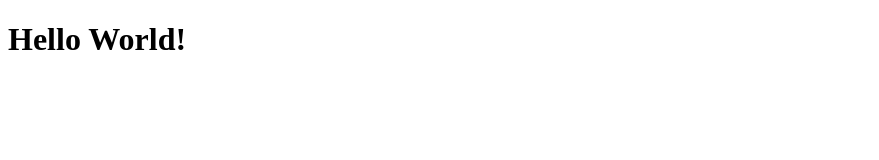
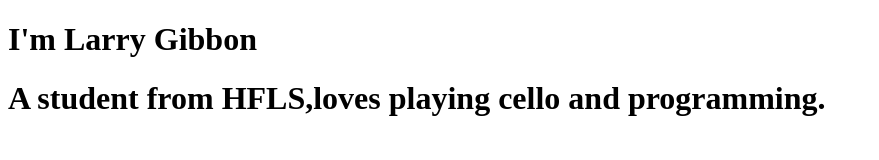
Before and after one commit to Larry-Gibbon/Larry-Gibbon.github.io, a plain HTML site: page index.html in a window 1280 px wide. Shown: the whole page, without its empty margins (0-879 px from the left). Drawn offline with Linux system fonts and the light colour scheme.

Commit message:
Update index.html

```diff
--- a/index.html
+++ b/index.html
@@ -6,6 +6,7 @@
 </head>
 <body>
 
-<h1> Hello World!</h1>
+<h1>I'm Larry Gibbon</h1>
+<h1> A student from HFLS,loves playing cello and programming.</h1>
 </body>
 </html>
```
